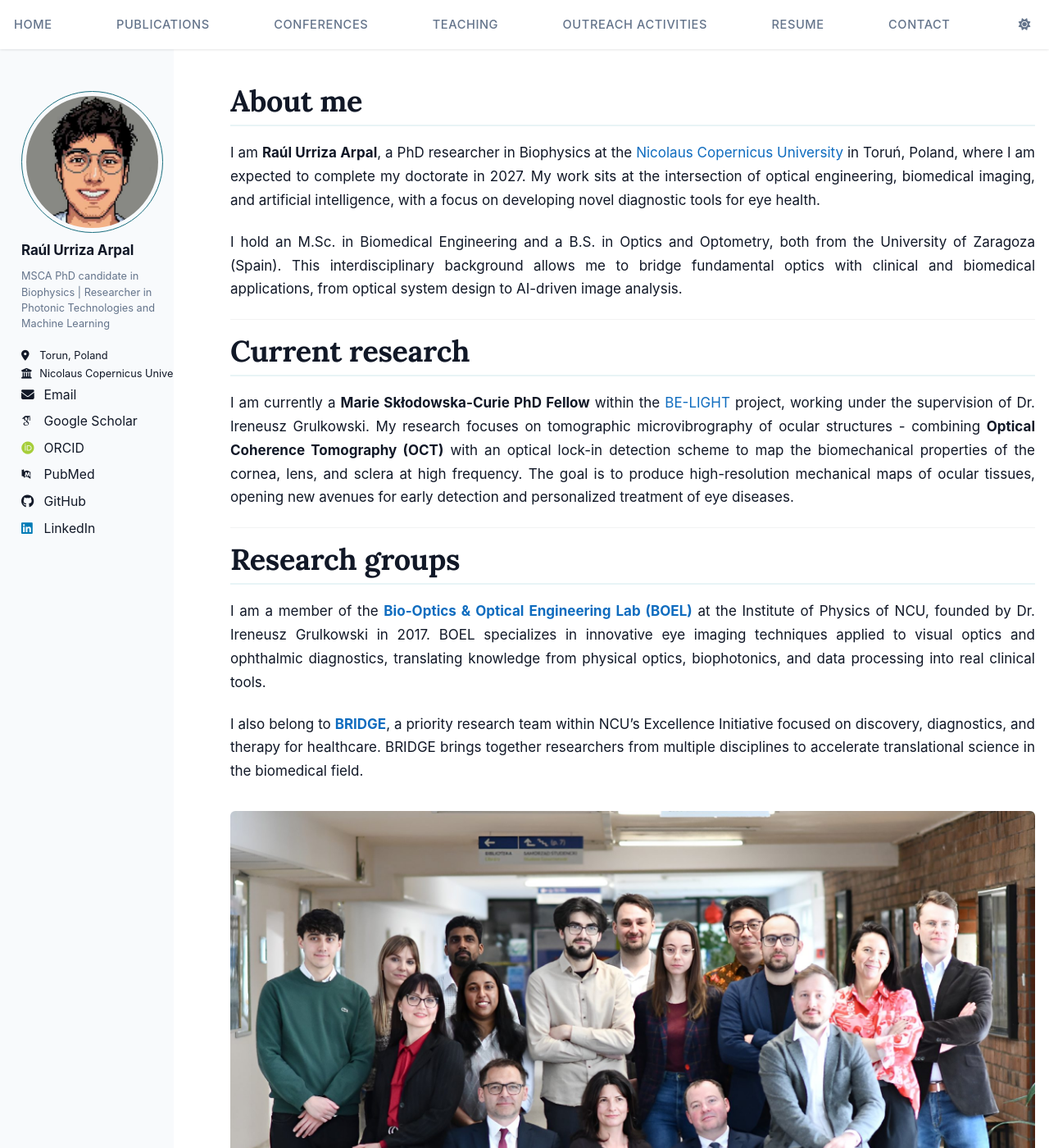
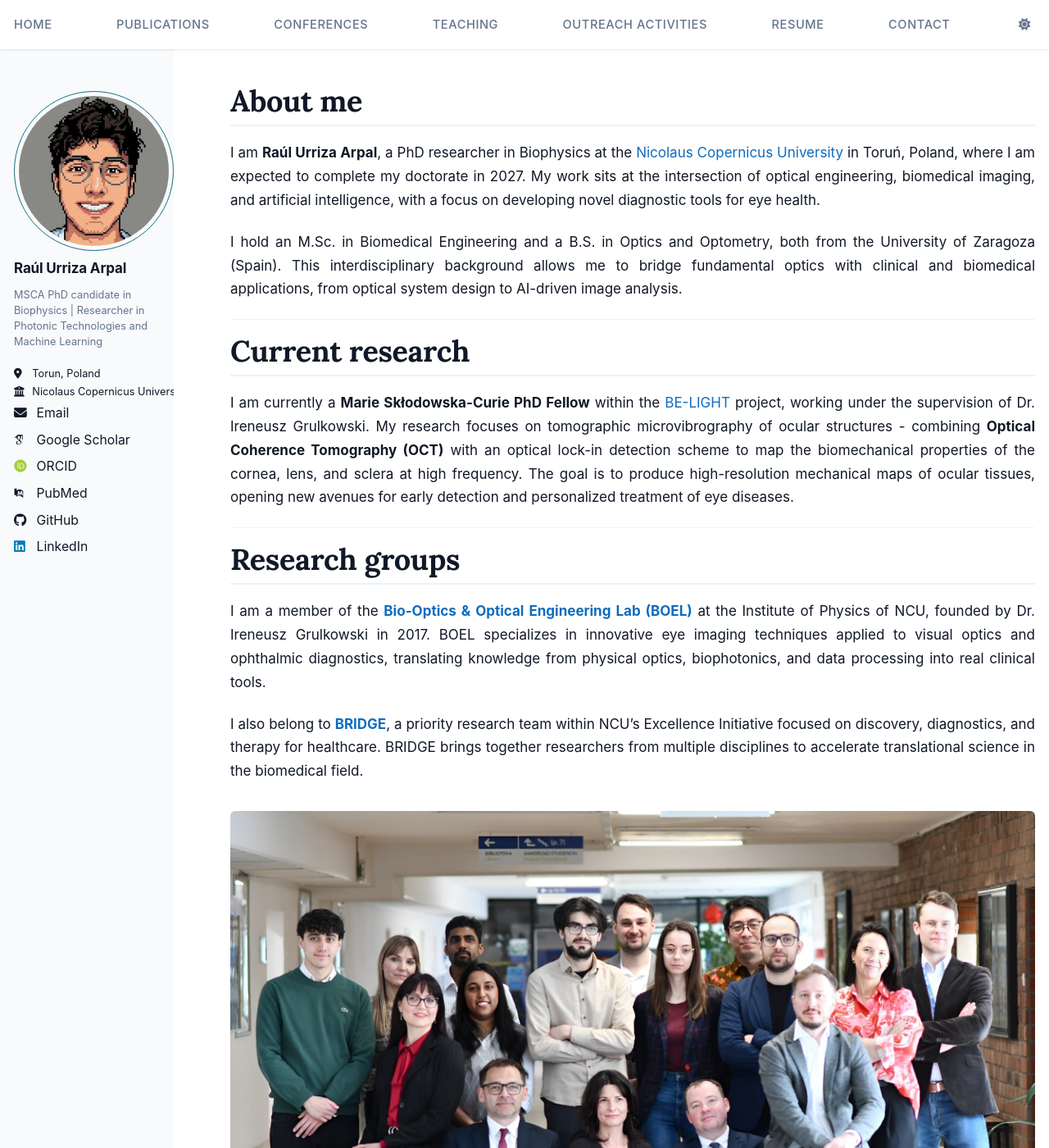
Before and after one commit to RaulUrriza/raulurriza.github.io, a Jekyll site: the page built from _pages/about.md, in a window 1280 px wide and 1400 px high. Shown: the whole window at 82% size. Built offline with Jekyll 4.4.1, drawn with Linux system fonts in a browser that asks for light colours; some web fonts are replaced; a script bundle is joined from its source files by our own code; library files that are not in the unit come from our copies.

Commit message:
Revert "try 2 left square"
This reverts commit c49765533c2c23d5eb48994e17271dc751878de0.

```diff
--- a/assets/css/style.scss
+++ b/assets/css/style.scss
@@ -226,9 +226,6 @@ html, body {
     background-color: var(--c-bg-subtle);
     box-shadow: -100vw 0 0 100vw var(--c-bg-subtle);
     overflow-x: hidden;
-    padding-left: 0.5rem;
-    padding-right: 0.75rem;
-    box-sizing: border-box;
   }
 }
 
```
